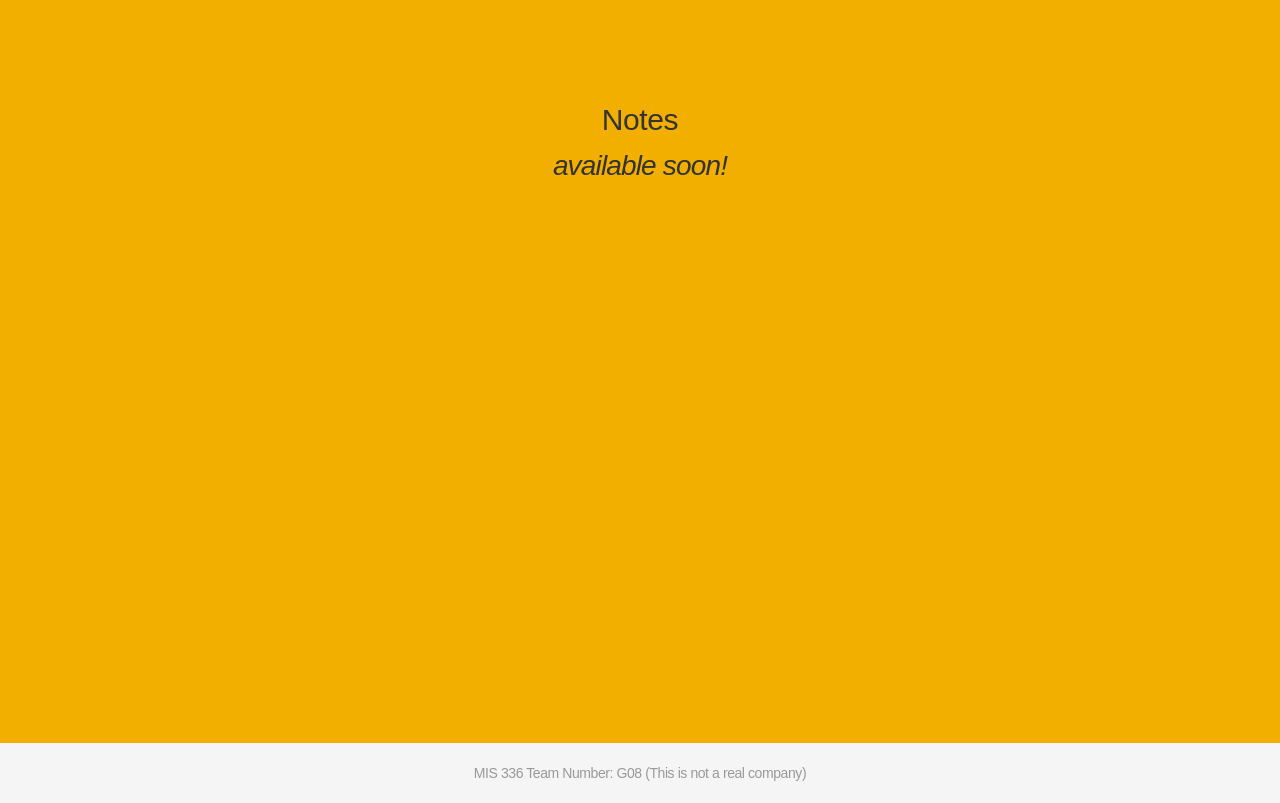
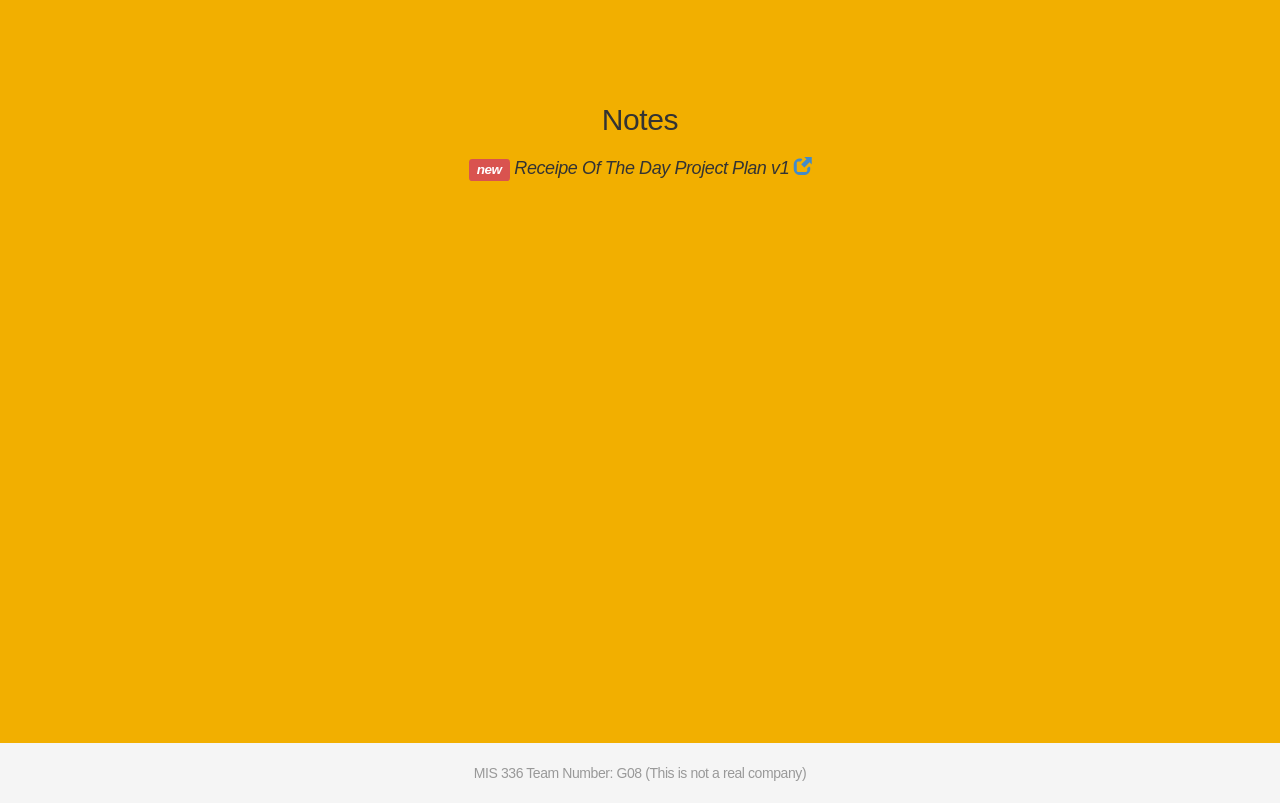
Before and after one commit to nocknull/nocknull.github.io, a plain HTML site: page index.html in a window 1280 px wide. Shown: the part 2457-3260 px from the top of the page. Drawn offline with Linux system fonts and the light colour scheme.

Commit message:
added new notes

```diff
--- a/css/main.css
+++ b/css/main.css
@@ -70,10 +70,13 @@ header {
   text-align: center; }
   #notes h2 {
     padding-top: 100px; }
-  #notes p {
+  #notes p, #notes li {
     font-size: 2em;
     font-family: 'ClearSans-Light', sans-serif;
     font-style: italic; }
+  #notes a {
+    text-decoration: none;
+  }
 
 .main-logo {
   font-family: 'ClearSans-Bold', sans-serif;
--- a/index.html
+++ b/index.html
@@ -174,7 +174,12 @@
         </div>
         <div class="row">
           <div class="col-md-12">
-            <p>available soon!</p>
+            <!-- <p>available soon!</p> -->
+            <p>
+              <ul class="list-unstyled">
+                <li><h4><span class="label label-danger">new</span> Receipe Of The Day Project Plan v1 <a href="docs/mis336-nocknull-project-plan-v1.pdf"><span class="glyphicon glyphicon-new-window"></span></a></h4></li>
+              </ul>
+            </p>
           </div>
         </div>
       </div>
```
Also changed, not shown: 1 other file.
